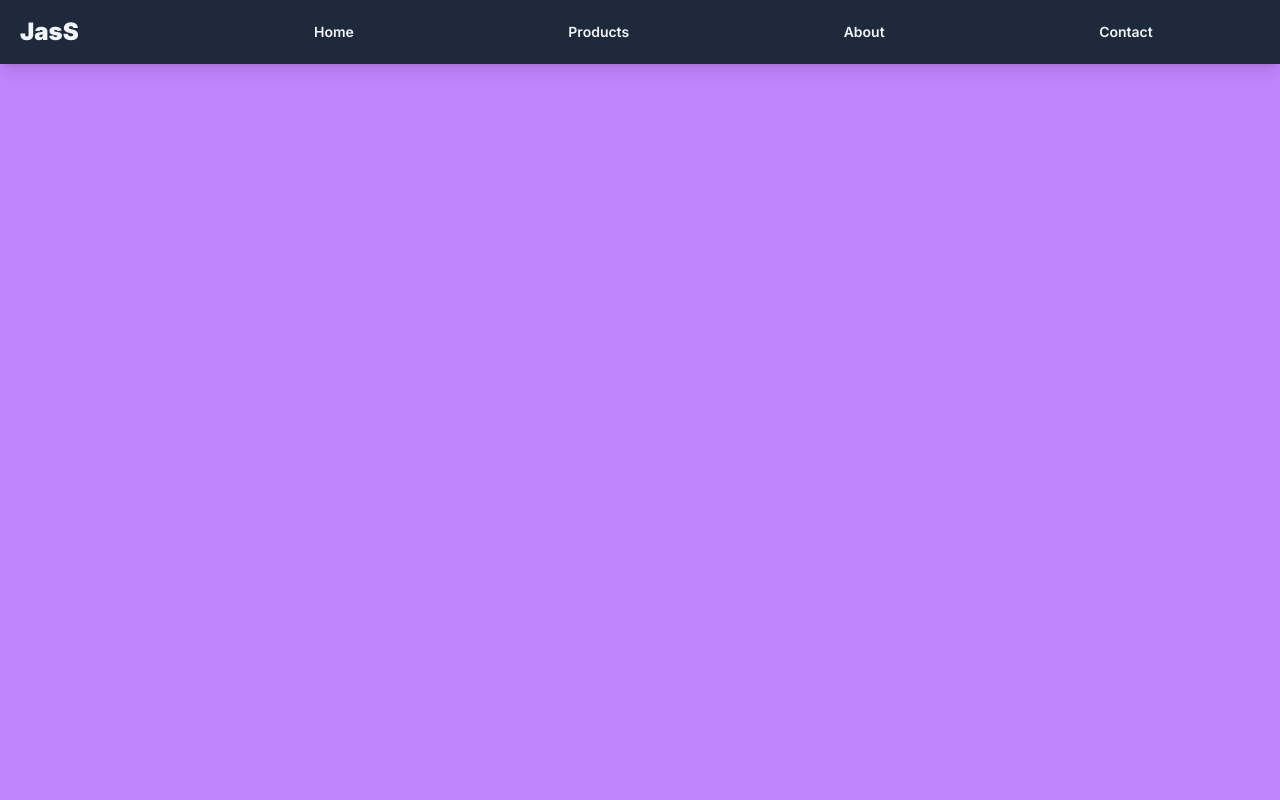
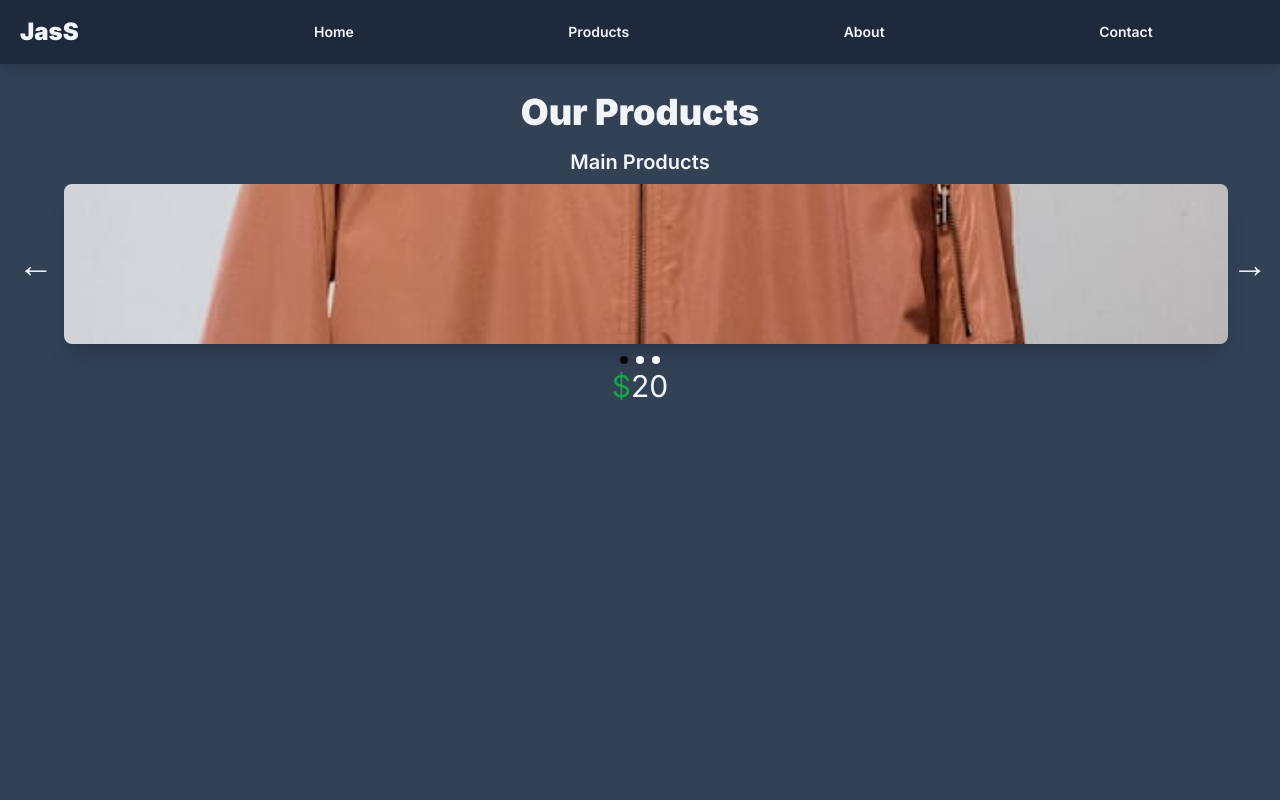
Before and after one commit to WilbertFE/Jaaz, a website: page index.html in a window 1280 px wide. Shown: the top 800 px of the page. Drawn offline with Linux system fonts and the light colour scheme.

Commit message:
Mengerjakan bagian products

```diff
--- a/index.html
+++ b/index.html
@@ -11,7 +11,7 @@
 </head>
 <body class="sm:bg-red-400 md:bg-green-400 lg:bg-purple-400">
 
-    <div id="container" class="container font-Inter bg-slate-700 mx-auto overflow-hidden">
+    <div id="container" class="container font-Inter bg-slate-700 mx-auto overflow-hidden min-h-[1000px]">
 
         <div id="navbar" class="fixed top-0 left-0 right-0 px-5 py-4 bg-slate-800 text-slate-100 flex items-center shadow-lg">
             <h1 id="judul" class="text-2xl font-black flex-1 sm:flex-none pr-32 z-10">JasS</h1>
@@ -33,14 +33,31 @@
             <div id="bg-container" class="w-full h-screen bg-cover bg-center sm:hidden" style="background-image: url(assets/img/1.jpg);">
                 <div class="w-full h-full bg-gradient-to-b from-black/30 from-100%">
                     <div class="w-full p-5 h-full flex flex-col justify-center">
-                        <h1 class="mt-28 text-4xl font-bold text-center">Enhance your look with our latest jackets</h1>
-                        <h2 class="text-center lowercase text-lg font-semibold text-slate-300 tracking-tighter">suitable for city adventures</h2>
-                        <button class="px-4 py-2 bg-slate-800 mx-auto block rounded-lg shadow-lg tracking-wider font-bold mt-4">Check</button>
+                        <h1 class="mt-28 text-3xl font-bold text-center">Enhance your look with our latest jackets</h1>
+                        <h2 class="text-sm text-center lowercase font-semibold text-slate-300 tracking-tighter">suitable for city adventures</h2>
+                        <button class="px-4 py-2 bg-slate-800 mx-auto block rounded-lg shadow-lg tracking-wider font-bold mt-4 hover:bg-slate-900">Check</button>
                     </div>
                 </div>
             </div>
         </div>
-
+        <!--  -->
+        <div id="products" class="w-full text-slate-100 capitalize text-center mt-20 p-3">
+            <h1 class="text-4xl font-black mb-4">Our Products</h1>
+            <div>
+                <h1 class="text-xl font-semibold mb-2">Main Products</h1>
+                <div class="flex items-center">
+                    <div class="w-12 text-4xl cursor-pointer mr-1">&#8592;</div>
+                    <div class="h-40 bg-red-200 flex-1 rounded-lg shadow-xl bg-cover bg-center" style="background-image: url(assets/img/2.jpg);"></div>
+                    <div class="max-w-12 text-4xl cursor-pointer ml-1"> &#8594;</div>
+                </div>
+                <div class="flex justify-center mt-2 flex-wrap">
+                    <div class="w-2 h-2 bg-black rounded-full m-1"></div>
+                    <div class="w-2 h-2 bg-white rounded-full m-1"></div>
+                    <div class="w-2 h-2 bg-white rounded-full m-1"></div>
+                    <div class="w-full text-3xl"><span class="text-green-600">$</span>20</div>
+                </div>
+            </div>
+        </div>
     </div>
 
     <div class="mb-96"></div>
```
Also changed, not shown: css/main.css.
